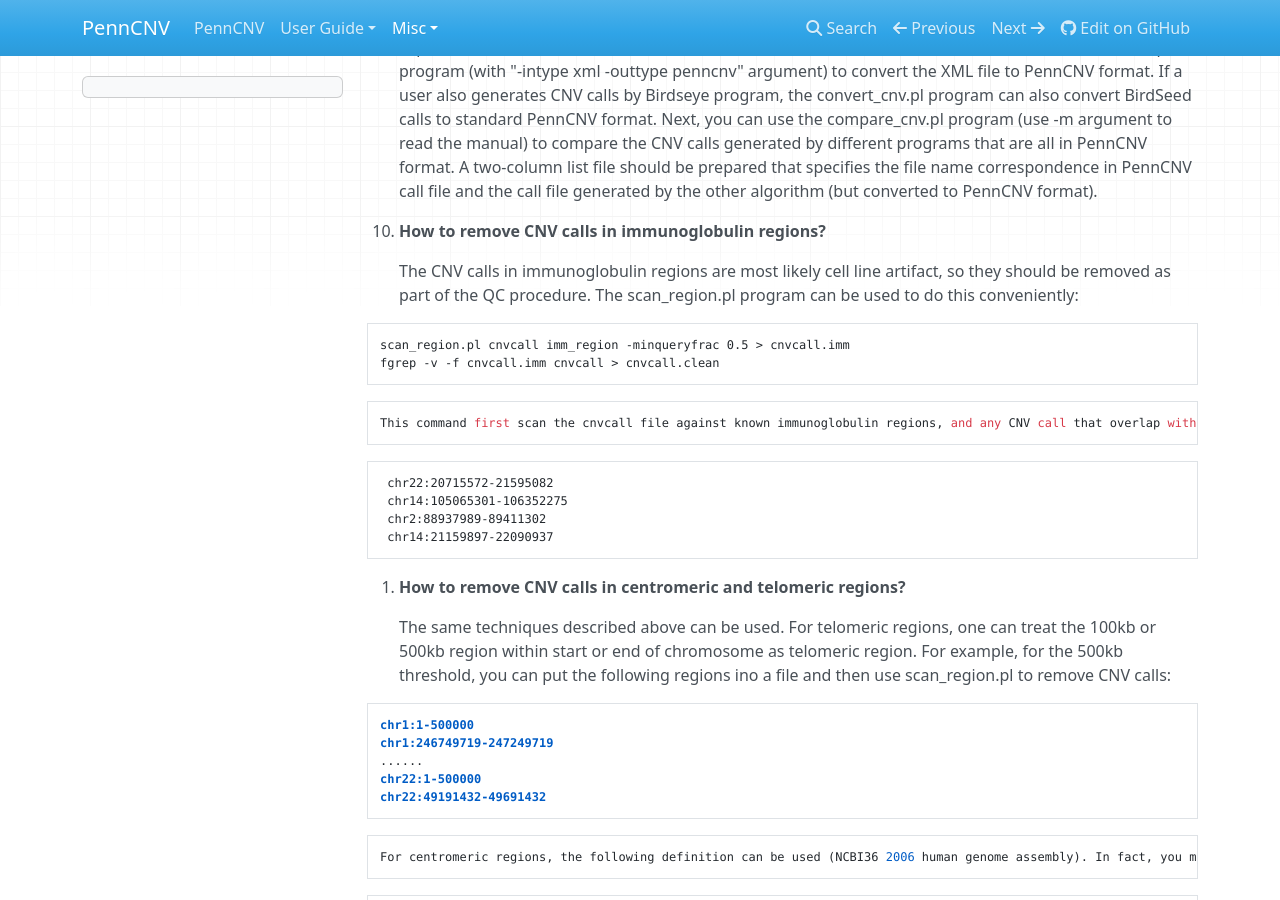
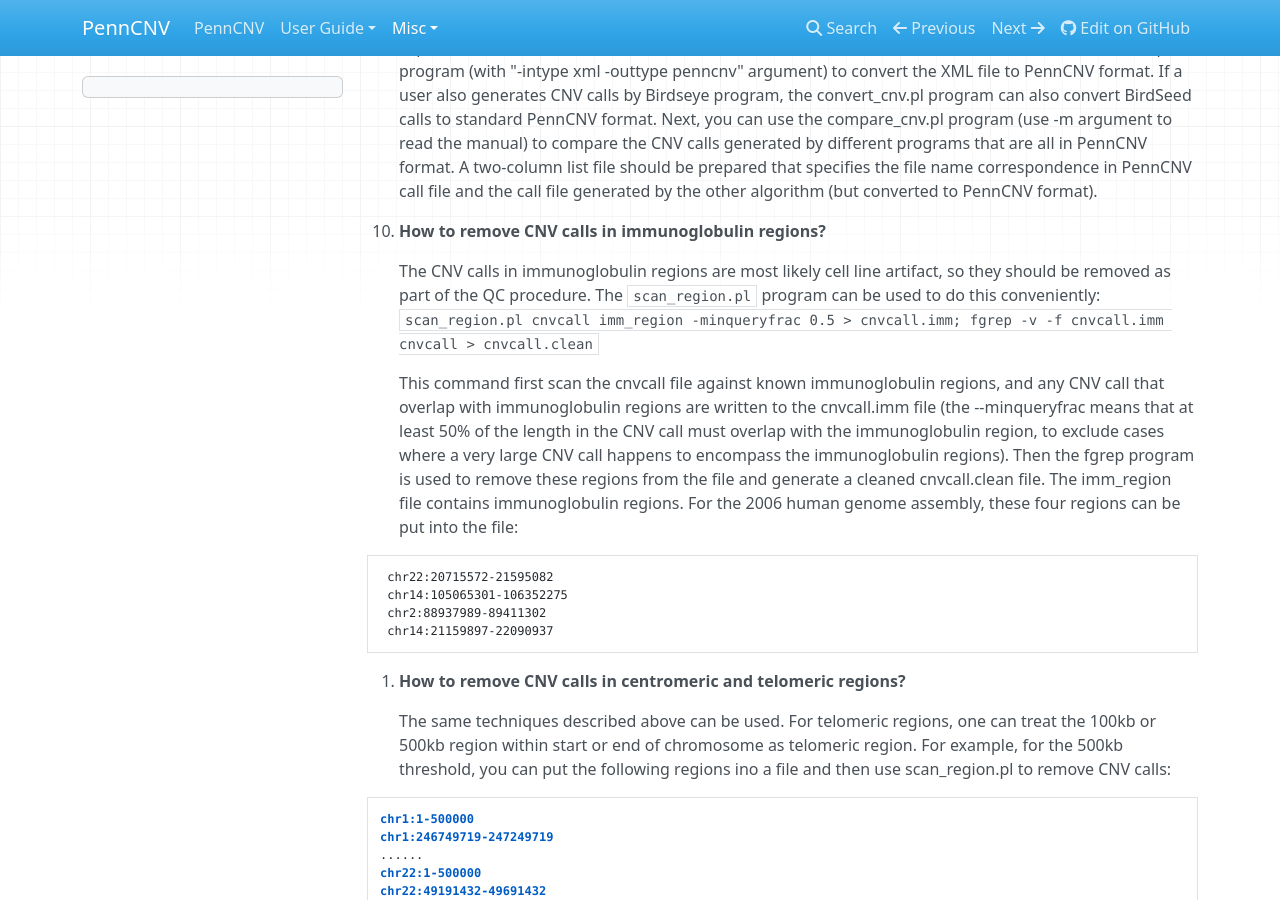
Before and after one commit to WGLab/PennCNV, an MkDocs documentation site: the page built from docs/misc/faq.md, in a window 1280 px wide and 900 px high, scrolled down 1793 px. Built offline with MkDocs 1.6.1, drawn with Linux system fonts in a browser that asks for light colours; nearby versions of some CDN libraries; old or Windows-style settings are respelled for this version of MkDocs.

Commit message:
Update faq.md

````diff
--- a/docs/misc/faq.md
+++ b/docs/misc/faq.md
@@ -44,13 +44,7 @@
 
 1. **How to remove CNV calls in immunoglobulin regions?**
 
-    The CNV calls in immunoglobulin regions are most likely cell line artifact, so they should be removed as part of the QC procedure. The scan_region.pl program can be used to do this conveniently:
-
-```
-scan_region.pl cnvcall imm_region -minqueryfrac 0.5 > cnvcall.imm
-fgrep -v -f cnvcall.imm cnvcall > cnvcall.clean
-```
-
+    The CNV calls in immunoglobulin regions are most likely cell line artifact, so they should be removed as part of the QC procedure. The `scan_region.pl` program can be used to do this conveniently: `scan_region.pl cnvcall imm_region -minqueryfrac 0.5 > cnvcall.imm; fgrep -v -f cnvcall.imm cnvcall > cnvcall.clean`
 
     This command first scan the cnvcall file against known immunoglobulin regions, and any CNV call that overlap with immunoglobulin regions are written to the cnvcall.imm file (the --minqueryfrac means that at least 50% of the length in the CNV call must overlap with the immunoglobulin region, to exclude cases where a very large CNV call happens to encompass the immunoglobulin regions). Then the fgrep program is used to remove these regions from the file and generate a cleaned cnvcall.clean file. The imm_region file contains immunoglobulin regions. For the 2006 human genome assembly, these four regions can be put into the file:
 
````
